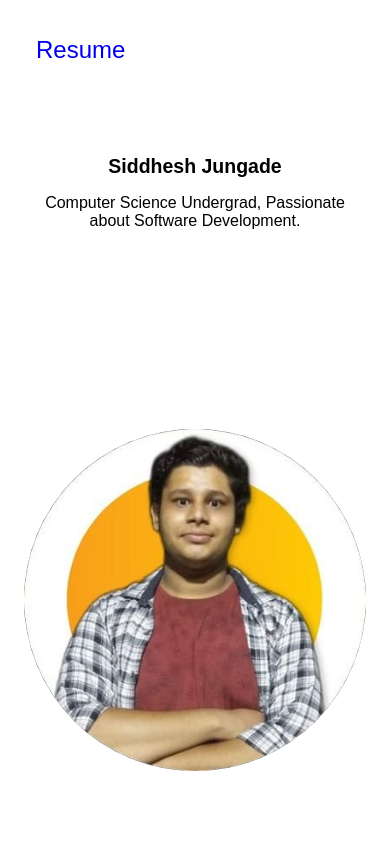
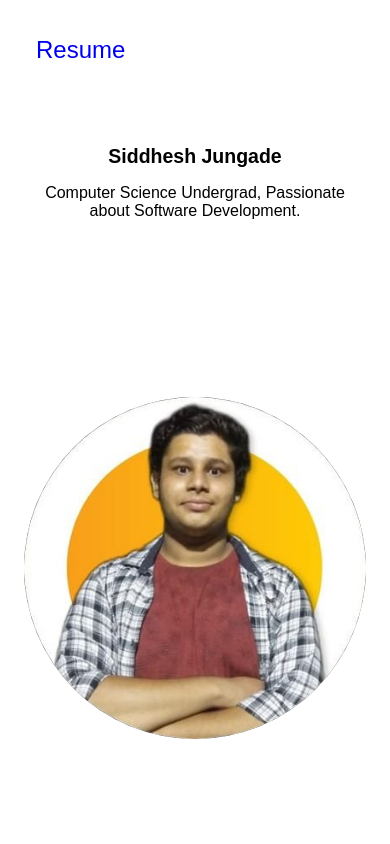
Before and after one commit to siddheshJungade/portfolio-old, a React (Create React App) app: page / in a window 390 px wide. Shown: the top 844 px of the page. Built offline with nearby package versions, Linux system fonts and the light colour scheme; no server answers.

Commit message:
change vh of profile

```diff
--- a/src/Component/Hero/Hero.css
+++ b/src/Component/Hero/Hero.css
@@ -44,5 +44,6 @@ a {
     .profile-img img {
         max-width: 100%;
         height: auto;
+        margin-bottom: 5vh;
     }
 }
```
